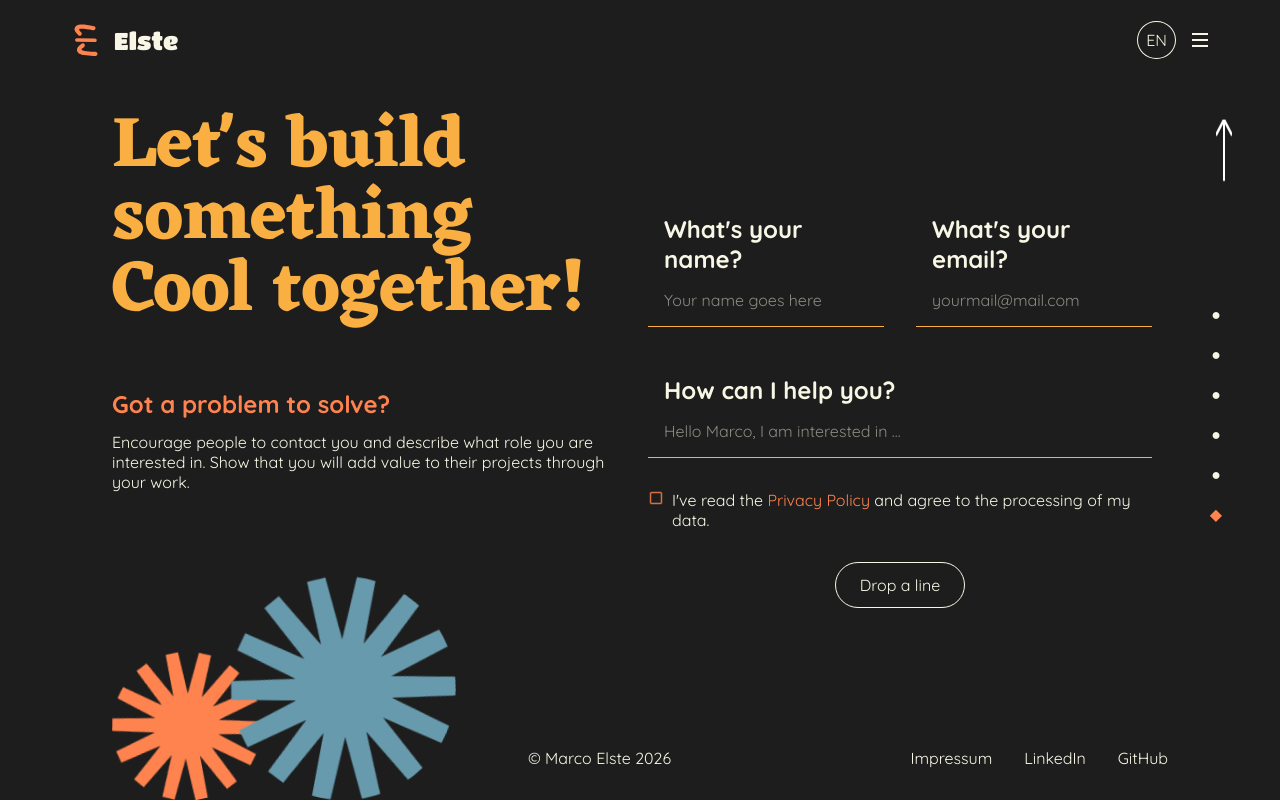
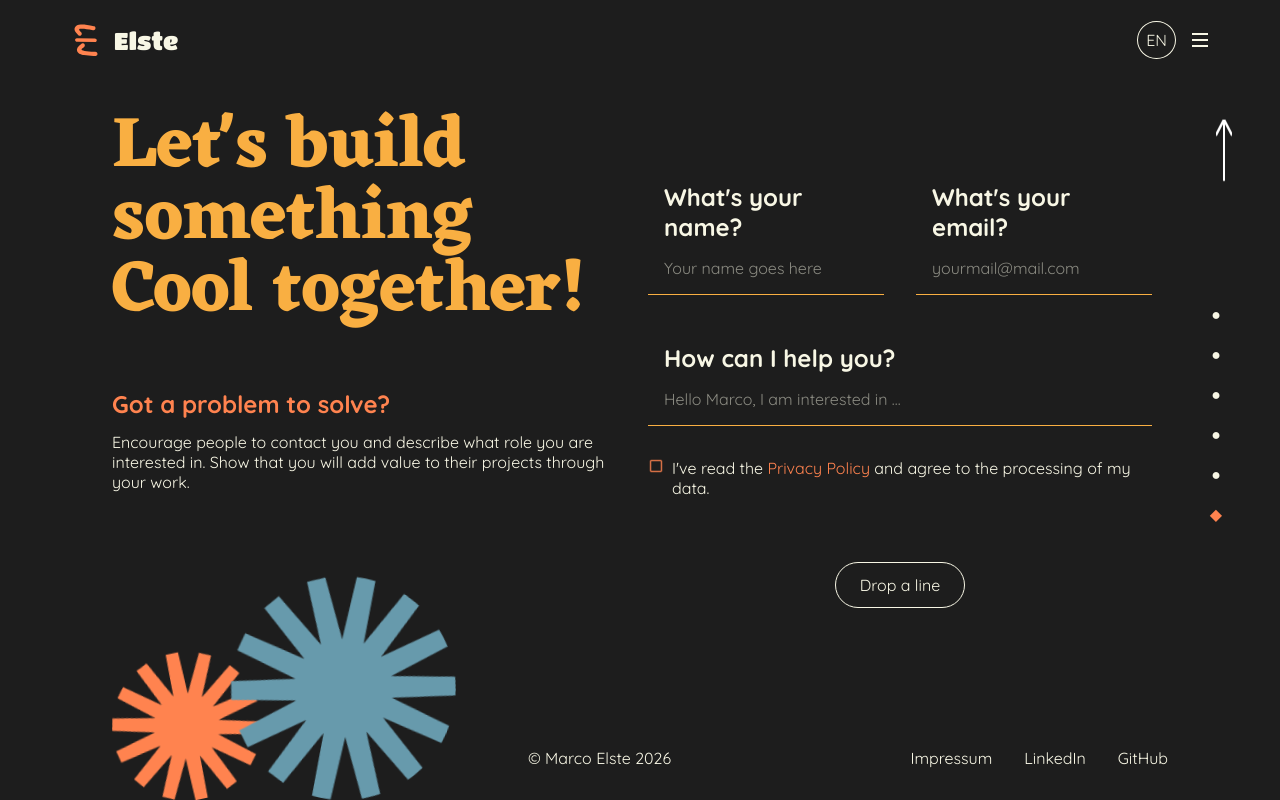
Before and after one commit to elma1989/portfolio, an Angular app: page / in a window 1280 px wide. Both pictures are taken after a click on the button "Get in Touch". Built offline with nearby package versions, Linux system fonts and the light colour scheme.

Commit message:
feat: Updated ContactSectionComponent - Form vaildation implemented
feat: Updated contact-section.ts - hasError()

feat: Updated contact-section.ts - errorMessage()

```diff
--- a/public/assets/i18n/de.json
+++ b/public/assets/i18n/de.json
@@ -214,7 +214,9 @@
                 "uppercase": "Beginnt mit Großbuchstaben",
                 "minlength": "Frage hat min. 10 Zeichen"
             },
-            "policy": "Akzeptieren Sie bitte die Datenschutzerklärung."
+            "policy": {
+                "required": "Akzeptieren Sie bitte die Datenschutzerklärung."
+            }
         },
         "sent": "Ihre Anfrage wurde übermittelt.",
         "submit": "Anfrage stellen"
--- a/public/assets/i18n/en.json
+++ b/public/assets/i18n/en.json
@@ -214,7 +214,9 @@
                 "uppercase": "First letter should be upper case",
                 "minlength": "Question should have 10 characters"
             },
-            "policy": "Please accept the privacy policy."
+            "policy": {
+                "required": "Please accept the privacy policy."
+            }
         },
         "sent": "Your request has been submitted.",
         "submit": "Drop a line"
--- a/src/app/main-content/contact-section/contact-section.component.css
+++ b/src/app/main-content/contact-section/contact-section.component.css
@@ -24,8 +24,12 @@ input[type=text] {
     border-bottom-color: var(--orange);
 }
 
-.red-underline {
+.lb-red {
     border-bottom-color: var(--error);
+}
+
+.tx-red {
+    color: var(--error);
 }
 
 .error::placeholder, .error-msg {
--- a/src/app/main-content/contact-section/contact-section.component.html
+++ b/src/app/main-content/contact-section/contact-section.component.html
@@ -24,55 +24,103 @@
                 <div class="w-full
                 flex gap-8">
                     <div class="lb-yellow w-1/2 p-4"
-                    [class.lb-orange]="isFocus(fields[0])">
+                    [class.lb-orange]="isFocus(fields[0])"
+                    [class.lb-red]="hasError(fields[0])">
                         <label [for]="fields[0]"
-                            [class.tx-orange]="isFocus(fields[0])">
+                        [class.tx-orange]="isFocus(fields[0])"
+                        [class.tx-red]="hasError(fields[0])">
                         {{ label(fields[0]) }}</label>
+                        <div class="w-full relative">
                             <input type="text" [id]="fields[0]"
                             [formControlName]="fields[0]"
                             autocomplete="off"
                             [placeholder]="placeholder(fields[0])"
                             (focus)="setFocus(fields[0])"
                             (blur)="setBlur(fields[0])">
+                            @if (!isFocus(fields[0]) && hasError(fields[0])) {
+                                <div class="error-msg bg-cblack cursor-pointer
+                                w-full h-full flex items-end
+                                absolute top-0 left-0"
+                                (click)="setFocus(fields[0])">
+                                    {{ errorMessage(fields[0]) }}
+                                </div>
+                            }
+                        </div>
                     </div>
                     <div class="lb-yellow w-1/2 p-4"
-                    [class.lb-orange]="isFocus(fields[1])">
+                    [class.lb-orange]="isFocus(fields[1])"
+                    [class.lb-red]="hasError(fields[1])">
                         <label [for]="fields[1]"
-                            [class.tx-orange]="isFocus(fields[1])">
+                        [class.tx-orange]="isFocus(fields[1])"
+                        [class.tx-red]="hasError(fields[1])">
                         {{ label(fields[1]) }}</label>
+                        <div class="w-full relative">
                             <input type="text" [id]="fields[1]"
                             [formControlName]="fields[1]"
                             autocomplete="off"
                             [placeholder]="placeholder(fields[1])"
                             (focus)="setFocus(fields[1])"
                             (blur)="setBlur(fields[1])">
+                            @if (!isFocus(fields[1]) && hasError(fields[1])) {
+                                <div class="error-msg bg-cblack cursor-pointer
+                                w-full h-full flex items-end
+                                absolute top-0 left-0"
+                                (click)="setFocus(fields[1])">
+                                    {{ errorMessage(fields[1]) }}
+                                </div>
+                            }
+                        </div>
                     </div>
                 </div>
                 <div class="lb-yellow w-full p-4"
-                [class.lb-orange]="isFocus(fields[2])">
+                [class.lb-orange]="isFocus(fields[2])"
+                [class.lb-red]="hasError(fields[2])">
                     <label [for]="fields[2]"
-                    [class.tx-orange]="isFocus(fields[2])">
+                    [class.tx-orange]="isFocus(fields[2])"
+                    [class.tx-red]="hasError(fields[2])">
                     {{ label(fields[2]) }}</label>
+                    <div class="w-full relative">
                         <input type="text" [id]="fields[2]"
                         [formControlName]="fields[2]"
                         autocomplete="off"
                         [placeholder]="placeholder(fields[2])"
                         (focus)="setFocus(fields[2])"
                         (blur)="setBlur(fields[2])">
+                        @if (!isFocus(fields[2]) && hasError(fields[2])) {
+                            <div class="error-msg bg-cblack cursor-pointer
+                            w-full h-full flex items-end
+                            absolute top-0 left-0"
+                            (click)="setFocus(fields[2])">
+                                {{ errorMessage(fields[2]) }}
+                            </div>
+                        }
+                    </div>
                 </div>
             } @else {
                 @for (field of fields; track field) {
                     <div class="lb-yellow w-full p-4"
-                    [class.lb-orange]="isFocus(field)">
+                    [class.lb-orange]="isFocus(field)"
+                    [class.lb-red]="hasError(field)">
                         <label [for]="field"
-                        [class.tx-orange]="isFocus(field)">
+                        [class.tx-orange]="isFocus(field)"
+                        [class.tx-red]="hasError(field)">
                         {{ label(field) }}</label>
+                        <div class="w-full relative">
                             <input type="text" [id]="field"
                             [formControlName]="field"
                             autocomplete="off"
                             [placeholder]="placeholder(field)"
                             (focus)="setFocus(field)"
                             (blur)="setBlur(field)">
+                            @if (!isFocus(field) && hasError(field)) {
+                                <div class="error-msg bg-cblack cursor-pointer
+                                w-full h-full flex items-end
+                                absolute top-0 left-0"
+                                (click)="setFocus(field)">
+                                    {{ errorMessage(field) }}
+                                </div>
+                            }
+                        </div>
                     </div>
                 }
             }
@@ -95,6 +143,11 @@
                         class="tx-orange hover:underline">{{ label('policy-2') }}</a>
                         {{ label('policy-3') }}
                     </label>
+                </div>
+                <div class="error-msg h-4 w-full">
+                    @if (hasError('policy')) {
+                        {{ errorMessage('policy')}}
+                    }
                 </div>
             </div>
             <div class="w-full
--- a/src/app/main-content/contact-section/contact-section.component.ts
+++ b/src/app/main-content/contact-section/contact-section.component.ts
@@ -1,6 +1,6 @@
 import { Component, computed, inject, OnInit, Signal, signal, WritableSignal } from '@angular/core';
 import { TranslatePipe } from '../../shared/pipes/translate.pipe';
-import { FormBuilder, ReactiveFormsModule } from '@angular/forms';
+import { FormBuilder, FormControl, ReactiveFormsModule, Validators } from '@angular/forms';
 import { TranslationService } from '../../shared/services/translation.service';
 import { FooterComponent } from '../../shared/components/footer/footer.component';
 import { SectionService } from '../../shared/services/section.service';
@@ -8,6 +8,16 @@ import { CommonModule } from '@angular/common';
 import { SectionSelectorComponent } from '../../shared/components/section-selector/section-selector.component';
 import { SectionType } from '../../shared/enums/section-type';
 import { RouterLink } from "@angular/router";
+import { CustomValidator } from '../../shared/classes/validators';
+
+interface ContactForm {
+  name: FormControl<string>;
+  email: FormControl<string>;
+  question: FormControl<string>;
+  policy: FormControl<boolean>
+}
+
+type ControlName = keyof ContactForm;
 
 @Component({
   selector: 'section[contact]',
@@ -28,16 +38,16 @@ export class ContactSectionComponent implements OnInit {
   private ts: TranslationService = inject(TranslationService);
   private sec: SectionService = inject(SectionService);
   protected form = this.fb.nonNullable.group({
-    name: [''],
-    email: [''],
-    question: [''],
-    policy: [false]
+    name: ['', [Validators.required, CustomValidator.firstUpperCase(), Validators.minLength(2)]],
+    email: ['', [Validators.required, CustomValidator.strongEmail(), Validators.minLength(5)]],
+    question: ['', [Validators.required, CustomValidator.firstUpperCase(), Validators.minLength(10)]],
+    policy: [false, [Validators.requiredTrue]]
   });
   private focusControl: WritableSignal<string | null> = signal<string | null>(null);
   protected checkboxHover: boolean = false;
   protected sent: WritableSignal<boolean> = signal<boolean>(false);
   protected desktop: Signal<boolean> = computed(() => !this.sec.mobile());
-  protected fields: string[] = ['name', 'email', 'question'];
+  protected fields: ControlName[] = ['name', 'email', 'question'];
 
   ngOnInit(): void {
     this.loadValues();
@@ -171,6 +181,28 @@ export class ContactSectionComponent implements OnInit {
   }
   // #endregion
 
+  /**
+   * Checks, if control has error.
+   * @param name - Name of control.
+   * @returns True, if control has error.
+   */
+  hasError(name: ControlName): boolean {
+    return this.form.controls[name].touched && this.form.controls[name].invalid;
+  }
+
+  errorMessage(name: ControlName): string {
+    const errors = this.form.controls[name].errors;
+    const key: string = `contact.error.${name}`;
+    if (!errors) return '';
+    if (errors['required'])
+      return this.ts.translate(key + '.required');
+    if (errors['firstUpperCase'])
+      return this.ts.translate(key + '.uppercase');
+    if (errors['strongEmail'])
+      return this.ts.translate(key + '.non-email');
+    return this.ts.translate(key + '.minlength');
+  }
+
   /** goes to hero-section. */
   goToHero() {
     this.sec.section = SectionType.HERO;
```
Lines whose indentation alone changed are shown as unchanged.
